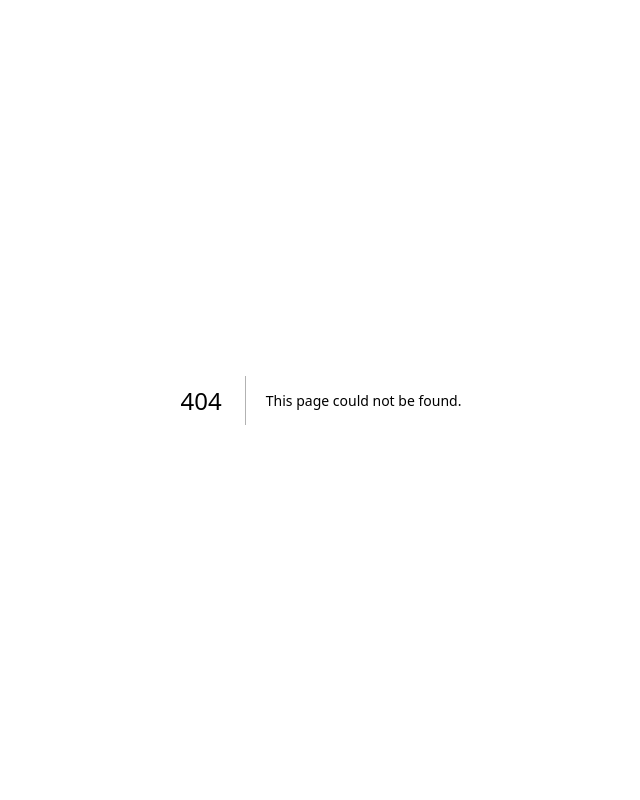
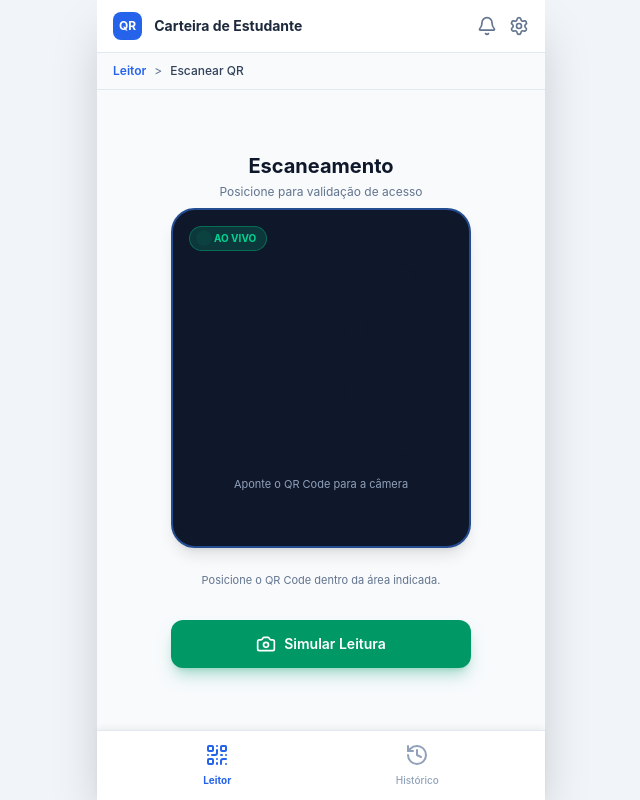
Before and after one commit to ifpebj-ti/carteira-estudante, a Next.js app in the folder frontend/: page /admin/leitor in a window 1280 px wide. Before the commit this address had no page. Shown: the whole page, without its empty margins (319-959 px from the left). Built offline with nearby package versions, Linux system fonts and the light colour scheme.

Commit message:
feat: creating qr code reader page

```diff
--- /dev/null
+++ b/frontend/app/admin/leitor/page.tsx
@@ -0,0 +1,101 @@
+'use client';
+
+import { useState } from 'react';
+import { Camera, History, QrCode, Settings, Bell } from 'lucide-react';
+
+export default function QrScannerPage() {
+  const [simulated, setSimulated] = useState(false);
+
+  return (
+    <div className="min-h-screen bg-slate-100 flex flex-col items-center justify-start text-slate-900">
+
+      {/* Container simulando app mobile */}
+      <div className="w-full max-w-md min-h-screen bg-slate-50 flex flex-col shadow-2xl relative justify-between">
+
+        {/* Top Bar Mobile (Clara) */}
+        <header className="bg-white px-4 py-3 border-b border-slate-200 flex items-center justify-between z-20">
+          <div className="flex items-center gap-3">
+            <div className="bg-primary-600 text-white p-1.5 rounded-lg font-bold text-xs">QR</div>
+            {/* Título limpo, sem o "INTERNO" */}
+            <span className="font-bold text-slate-800 text-sm block leading-tight">Carteira de Estudante</span>
+          </div>
+          <div className="flex items-center gap-3 text-slate-500">
+            <Bell className="w-5 h-5 cursor-pointer hover:text-primary-600 transition-colors" />
+            <Settings className="w-5 h-5 cursor-pointer hover:text-primary-600 transition-colors" />
+          </div>
+        </header>
+
+        {/* Sub-header Breadcrumb (Claro) */}
+        <div className="px-4 py-2.5 bg-slate-50 text-xs text-slate-500 flex items-center gap-2 border-b border-slate-200">
+          <span className="text-primary-600 font-semibold">Leitor</span>
+          <span>&gt;</span>
+          <span className="text-slate-700 font-medium">Escanear QR</span>
+        </div>
+
+        {/* Conteúdo principal */}
+        <main className="flex-1 p-4 flex flex-col items-center justify-center space-y-4">
+
+          <div className="text-center space-y-1 mb-2">
+            <h1 className="text-xl font-bold text-slate-900">Escaneamento</h1>
+            <p className="text-xs text-slate-500">Posicione para validação de acesso</p>
+          </div>
+
+          {/* Visor simulado da câmera (Mantido escuro para simular a lente) */}
+          <div className="w-full max-w-[300px] h-[340px] bg-slate-900 rounded-3xl border-2 border-primary-500/50 p-4 relative flex flex-col items-center justify-center shadow-lg overflow-hidden group">
+
+            {/* Tag AO VIVO */}
+            <div className="absolute top-4 left-4 flex items-center gap-1.5 bg-emerald-500/20 border border-emerald-500/40 px-2.5 py-1 rounded-full text-[10px] font-bold text-emerald-400">
+              <span className="w-2 h-2 bg-emerald-500 rounded-full animate-ping"></span>
+              AO VIVO
+            </div>
+
+            {/* Mock do QR Code Central no visor */}
+            <div className="relative w-48 h-48 border-2 border-dashed border-primary-400/70 rounded-2xl flex items-center justify-center bg-primary-950/40">
+              <QrCode className="w-28 h-28 text-primary-400/40 animate-pulse" />
+
+              {simulated && (
+                <div className="absolute inset-0 bg-emerald-500/95 rounded-2xl flex flex-col items-center justify-center text-white p-2 animate-fadeIn backdrop-blur-sm">
+                  <span className="font-bold text-sm">Acesso Permitido!</span>
+                  <span className="text-xs mt-1">João da Silva</span>
+                </div>
+              )}
+            </div>
+
+            <p className="text-[11px] text-slate-400 mt-5 text-center">
+              Aponte o QR Code para a câmera
+            </p>
+          </div>
+
+          <p className="text-[11px] text-slate-500 text-center mt-2">
+            Posicione o QR Code dentro da área indicada.
+          </p>
+
+          {/* Botão de Simulação de Leitura */}
+          <button
+            onClick={() => {
+              setSimulated(true);
+              setTimeout(() => setSimulated(false), 2500);
+            }}
+            className="w-full max-w-[300px] flex items-center justify-center gap-2 bg-emerald-600 hover:bg-emerald-700 text-white font-semibold py-3.5 px-4 rounded-xl shadow-lg shadow-emerald-600/30 transition-all active:scale-[0.98] text-sm mt-4"
+          >
+            <Camera className="w-5 h-5" /> Simular Leitura
+          </button>
+
+        </main>
+
+        {/* Navegação Inferior estilo App Mobile (Clara) */}
+        <nav className="bg-white border-t border-slate-200 px-6 py-3 flex items-center justify-around z-20 shadow-[0_-4px_6px_-1px_rgb(0,0,0,0.05)]">
+          <button className="flex flex-col items-center gap-1.5 text-primary-600">
+            <QrCode className="w-6 h-6" />
+            <span className="text-[10px] font-bold">Leitor</span>
+          </button>
+          <button className="flex flex-col items-center gap-1.5 text-slate-400 hover:text-primary-600 transition-colors">
+            <History className="w-6 h-6" />
+            <span className="text-[10px] font-medium">Histórico</span>
+          </button>
+        </nav>
+
+      </div>
+    </div>
+  );
+}
--- a/frontend/proxy.ts
+++ b/frontend/proxy.ts
@@ -2,7 +2,7 @@ import { NextResponse } from 'next/server';
 import type { NextRequest } from 'next/server';
 
 // Routes that don't require authentication
-const publicRoutes = ['/', '/admin/movimentacoes', '/aluno', '/aluno/carteira'];
+const publicRoutes = ['/', '/admin/movimentacoes', '/admin/leitor', '/aluno', '/aluno/carteira'];
 
 export function proxy(request: NextRequest) {
   const { pathname } = request.nextUrl;
```
